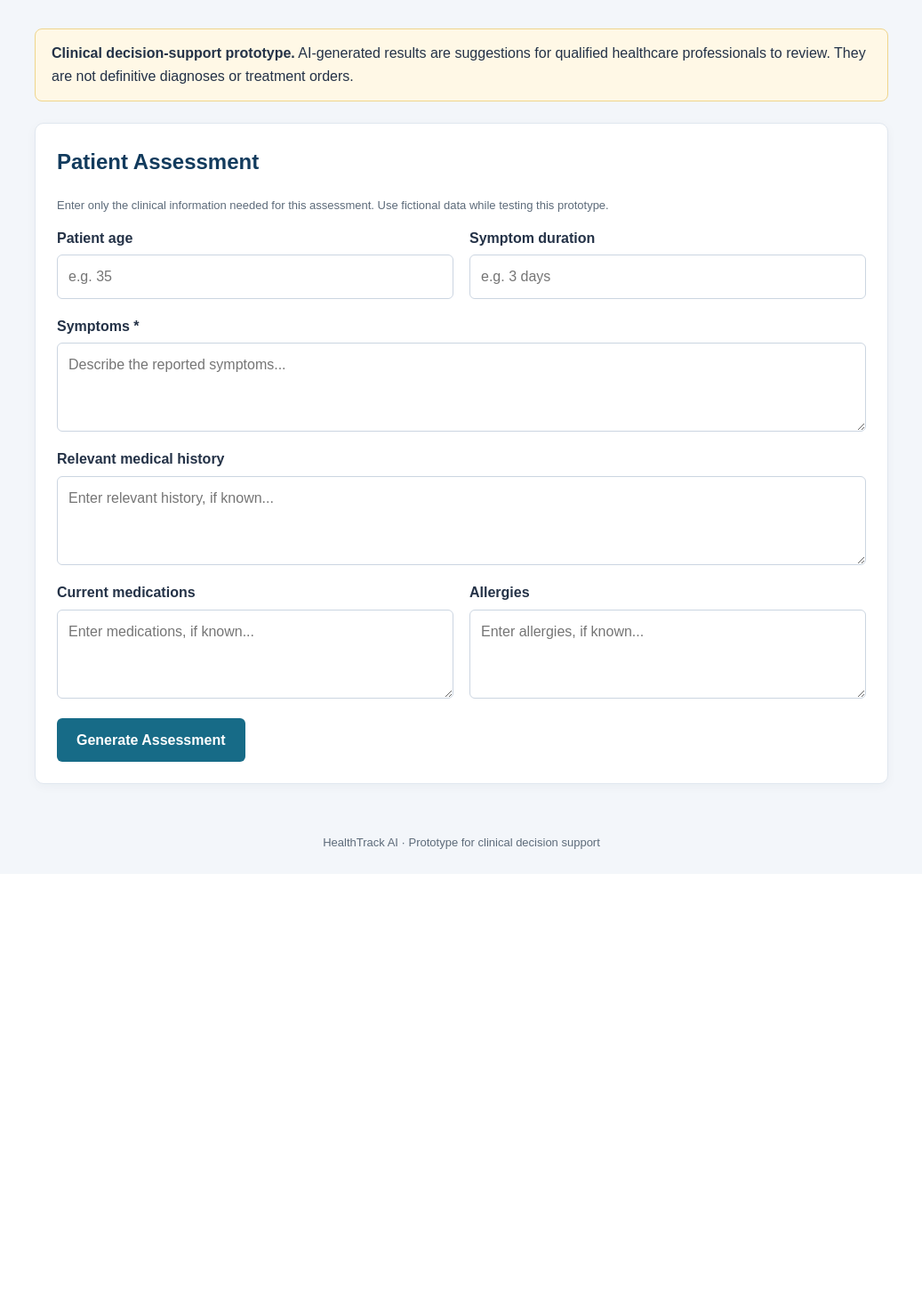
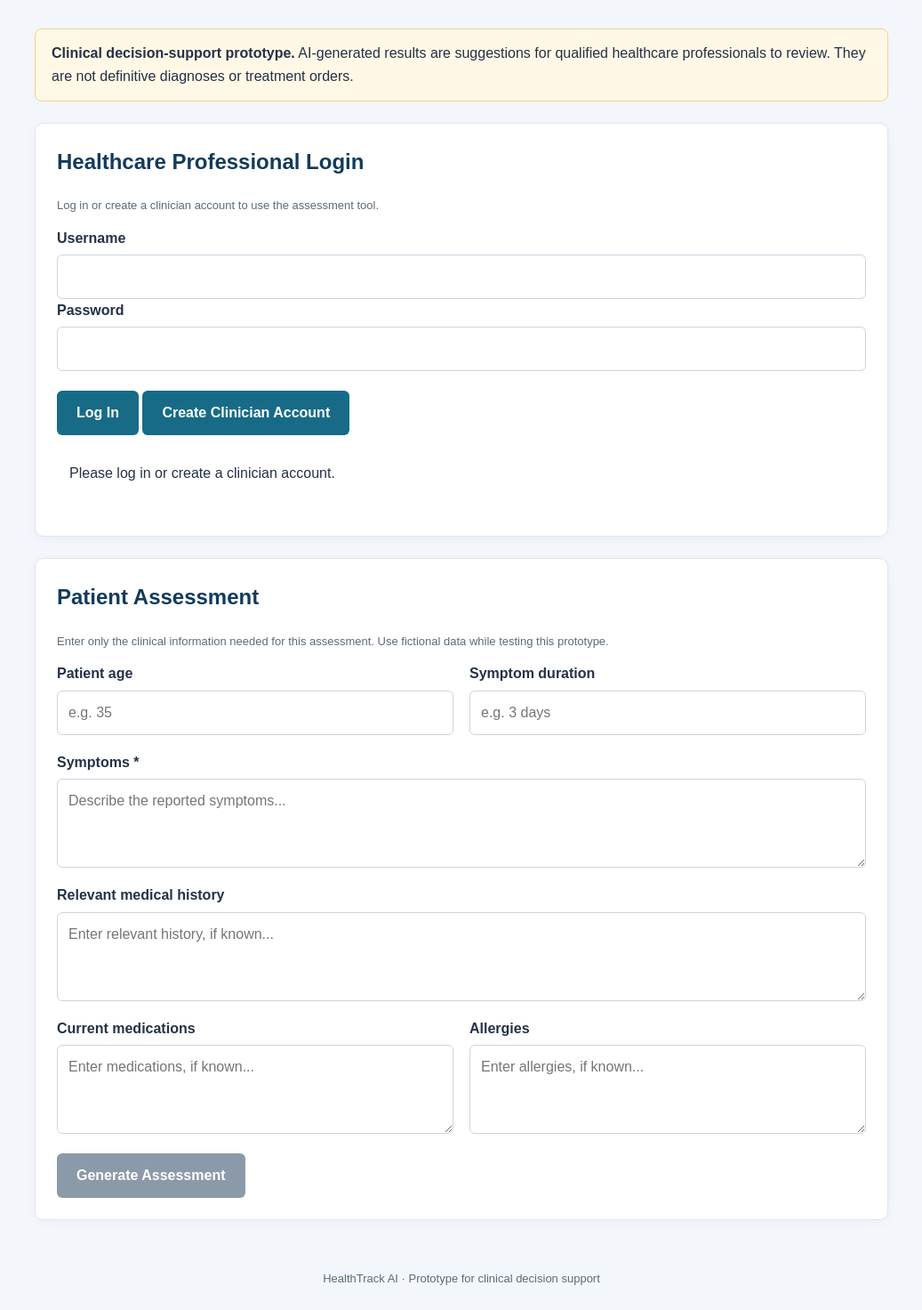
Before and after one commit to ebishor/healthtrack-ai, a FastAPI app: page / in a window 1280 px wide. Shown: the part 124-1596 px from the top of the page at 89% size, without its empty margins (121-1158 px from the left). Before the commit the page ends 1078 px from the top, so only its background shows below. Run offline with FastAPI, Linux system fonts and the light colour scheme.

Commit message:
Add clinician authentication to frontend

```diff
--- a/app/templates/index.html
+++ b/app/templates/index.html
@@ -245,7 +245,55 @@
             professionals to review. They are not definitive diagnoses or
             treatment orders.
         </section>
+        <section class="card" id="auth-card">
+            <h2>Healthcare Professional Login</h2>
+            <p class="helper-text">
+                Log in or create a clinician account to use the assessment tool.
+            </p>
 
+            <form id="auth-form">
+                <div class="field">
+                    <label for="auth-username">Username</label>
+                    <input
+                        id="auth-username"
+                        name="username"
+                        type="text"
+                        minlength="3"
+                        maxlength="50"
+                        autocomplete="username"
+                        required
+                    >
+                </div>
+
+                <div class="field">
+                    <label for="auth-password">Password</label>
+                    <input
+                        id="auth-password"
+                        name="password"
+                        type="password"
+                        minlength="12"
+                        maxlength="128"
+                        autocomplete="current-password"
+                        required
+                    >
+                </div>
+
+                <button type="submit" id="login-button">
+                    Log In
+                </button>
+
+                <button type="button" id="register-button">
+                    Create Clinician Account
+                </button>
+
+                <button type="button" id="logout-button" hidden>
+                    Log Out
+                </button>
+            </form>
+
+            <p id="auth-status" class="message" role="status"
+               aria-live="polite"></p>
+        </section>
         <section class="card">
             <h2>Patient Assessment</h2>
 
@@ -386,6 +434,133 @@
     const statusMessage = document.getElementById("status-message");
     const resultsCard = document.getElementById("results-card");
 
+        const authForm = document.getElementById("auth-form");
+    const authUsername = document.getElementById("auth-username");
+    const authPassword = document.getElementById("auth-password");
+    const loginButton = document.getElementById("login-button");
+    const registerButton = document.getElementById("register-button");
+    const logoutButton = document.getElementById("logout-button");
+    const authStatus = document.getElementById("auth-status");
+
+    let accessToken = null;
+
+    function showAuthMessage(message, isError = false) {
+        authStatus.textContent = message;
+        authStatus.className = isError ? "message error" : "message";
+        authStatus.style.display = "block";
+    }
+
+    function updateAuthUI(isAuthenticated, username = "") {
+        assessmentForm
+            .querySelectorAll("input, textarea, button")
+            .forEach((element) => {
+                element.disabled = !isAuthenticated;
+            });
+
+        loginButton.hidden = isAuthenticated;
+        registerButton.hidden = isAuthenticated;
+        logoutButton.hidden = !isAuthenticated;
+        authUsername.disabled = isAuthenticated;
+        authPassword.disabled = isAuthenticated;
+
+        if (isAuthenticated) {
+            showAuthMessage(`Logged in as ${username}.`);
+        } else {
+            showAuthMessage("Please log in or create a clinician account.");
+        }
+    }
+
+    async function loginUser() {
+        const body = new URLSearchParams();
+        body.set("username", authUsername.value.trim());
+        body.set("password", authPassword.value);
+
+        const response = await fetch("/api/auth/login", {
+            method: "POST",
+            headers: {
+                "Content-Type": "application/x-www-form-urlencoded"
+            },
+            body: body.toString()
+        });
+
+        const data = await response.json();
+
+        if (!response.ok) {
+            throw new Error(data.detail || "Login failed.");
+        }
+
+        accessToken = data.access_token;
+
+        const username = authUsername.value.trim();
+        authPassword.value = "";
+
+        updateAuthUI(true, username);
+    }
+
+    authForm.addEventListener("submit", async (event) => {
+        event.preventDefault();
+        loginButton.disabled = true;
+        registerButton.disabled = true;
+
+        try {
+            await loginUser();
+        } catch (error) {
+            showAuthMessage(error.message || "Login failed.", true);
+        } finally {
+            loginButton.disabled = false;
+            registerButton.disabled = false;
+        }
+    });
+
+    registerButton.addEventListener("click", async () => {
+        if (!authForm.reportValidity()) {
+            return;
+        }
+
+        loginButton.disabled = true;
+        registerButton.disabled = true;
+
+        try {
+            const response = await fetch("/api/auth/register", {
+                method: "POST",
+                headers: {
+                    "Content-Type": "application/json"
+                },
+                body: JSON.stringify({
+                    username: authUsername.value.trim(),
+                    password: authPassword.value
+                })
+            });
+
+            const data = await response.json();
+
+            if (!response.ok) {
+                throw new Error(data.detail || "Account creation failed.");
+            }
+
+            showAuthMessage("Account created. Logging you in...");
+
+            await loginUser();
+        } catch (error) {
+            showAuthMessage(
+                error.message || "Account creation failed.",
+                true
+            );
+        } finally {
+            loginButton.disabled = false;
+            registerButton.disabled = false;
+        }
+    });
+
+    logoutButton.addEventListener("click", () => {
+        accessToken = null;
+        authPassword.value = "";
+        updateAuthUI(false);
+    });
+
+    // Require authentication before using the assessment form.
+    updateAuthUI(false);
+
     function showMessage(message, type) {
         statusMessage.textContent = message;
         statusMessage.className = `message ${type}`;
@@ -511,7 +686,8 @@
             const response = await fetch("/api/assess", {
                 method: "POST",
                 headers: {
-                    "Content-Type": "application/json"
+                    "Content-Type": "application/json",
+                    "Authorization": `Bearer ${accessToken}`
                 },
                 body: JSON.stringify(requestData)
             });
```
